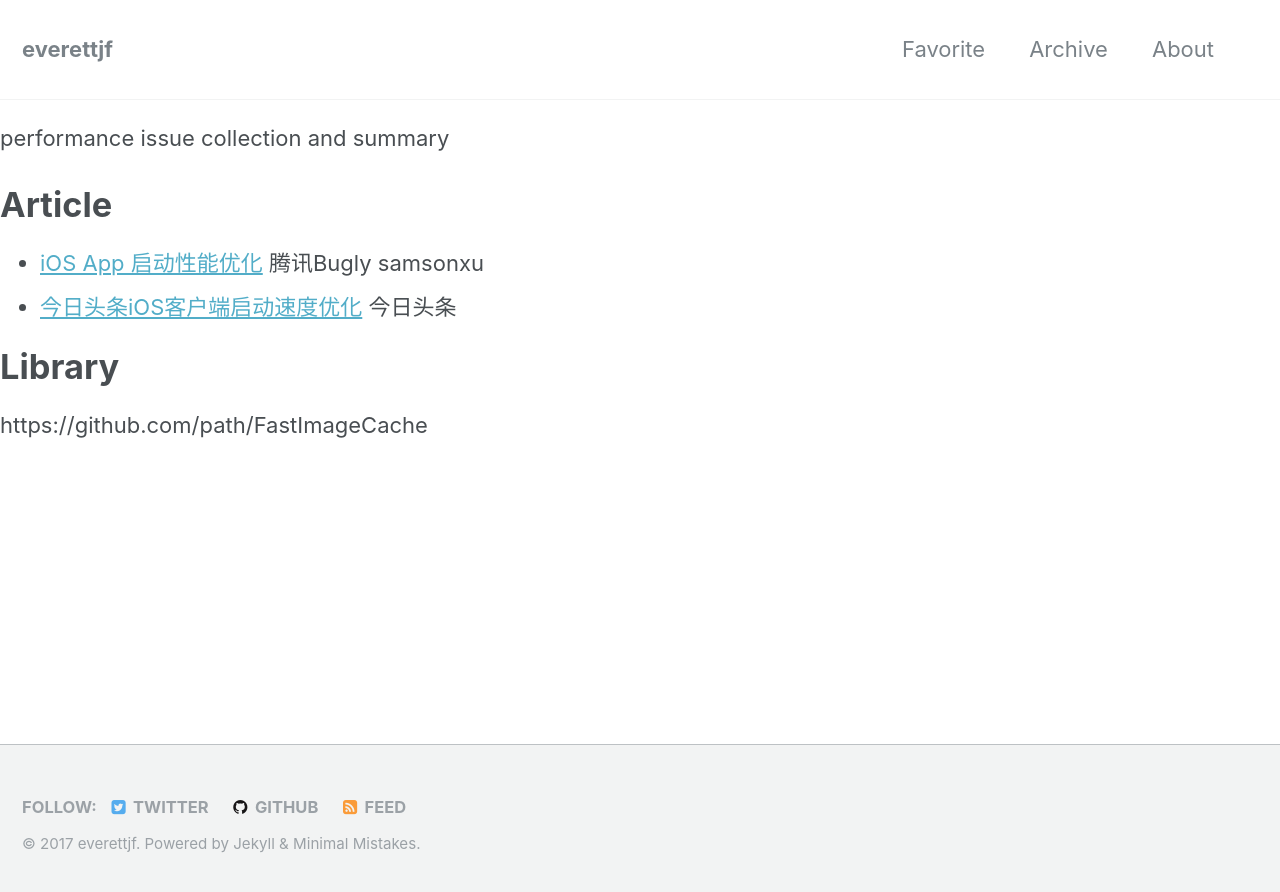
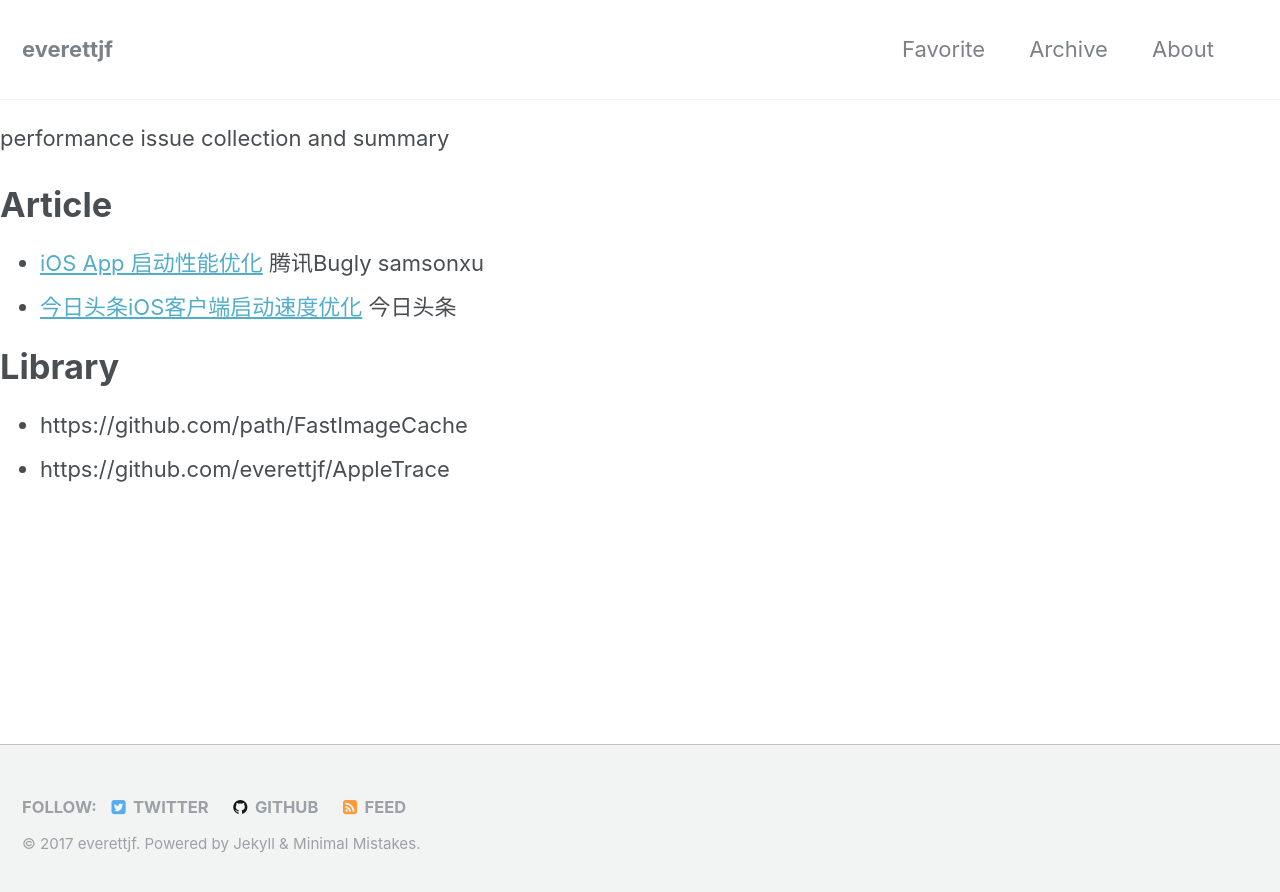
Before and after one commit to zhangkn/everettjf.github.io, a Jekyll site: the page built from perfissue.md, in a window 1280 px wide. Shown: the top 892 px of the page. Built offline with Jekyll 4.4.1, drawn with Linux system fonts in a browser that asks for light colours; our own code applies the rules of GitHub Pages for plain Markdown files; comment, search, counter and statistics services are not loaded; some of the changed lines change nothing that is shown.

Commit message:
Update perfissue.md

```diff
--- a/perfissue.md
+++ b/perfissue.md
@@ -7,4 +7,5 @@ performance issue collection and summary
 
 # Library
 
-https://github.com/path/FastImageCache
+- https://github.com/path/FastImageCache
+- https://github.com/everettjf/AppleTrace
```
